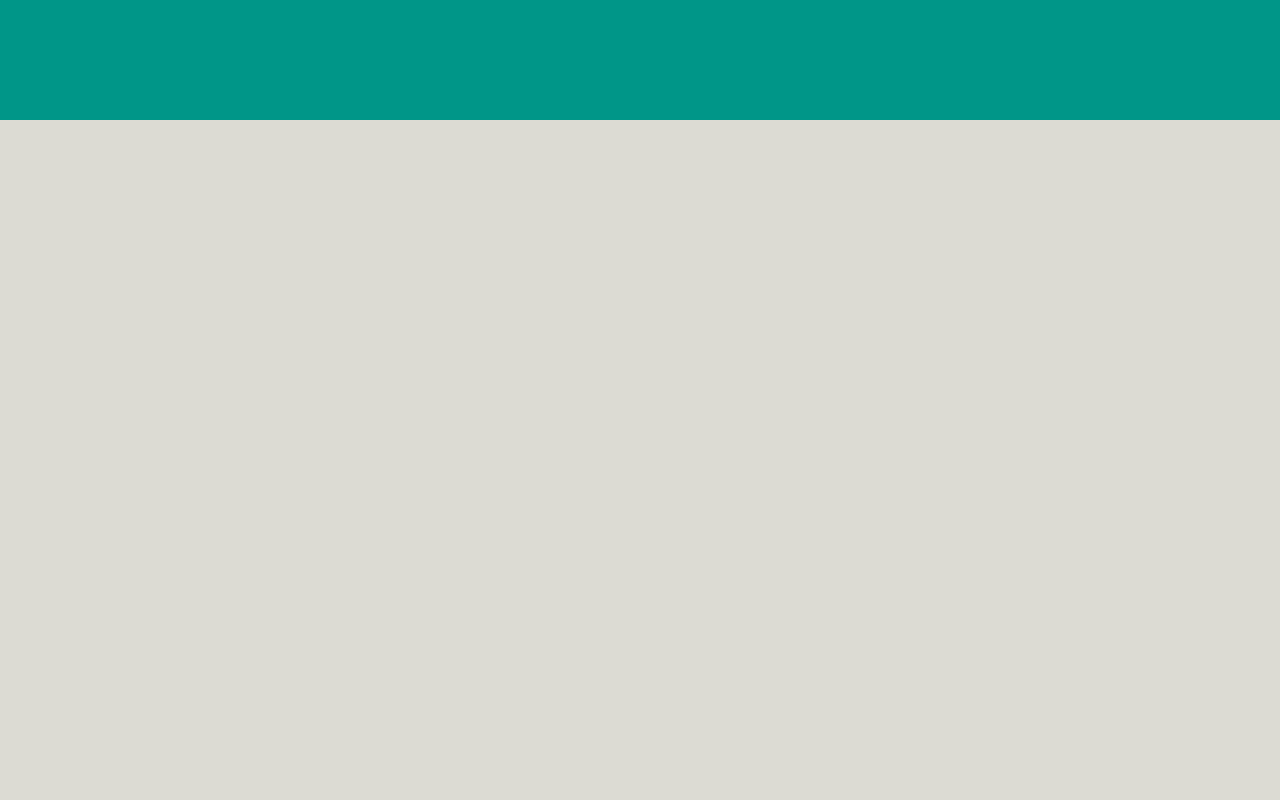
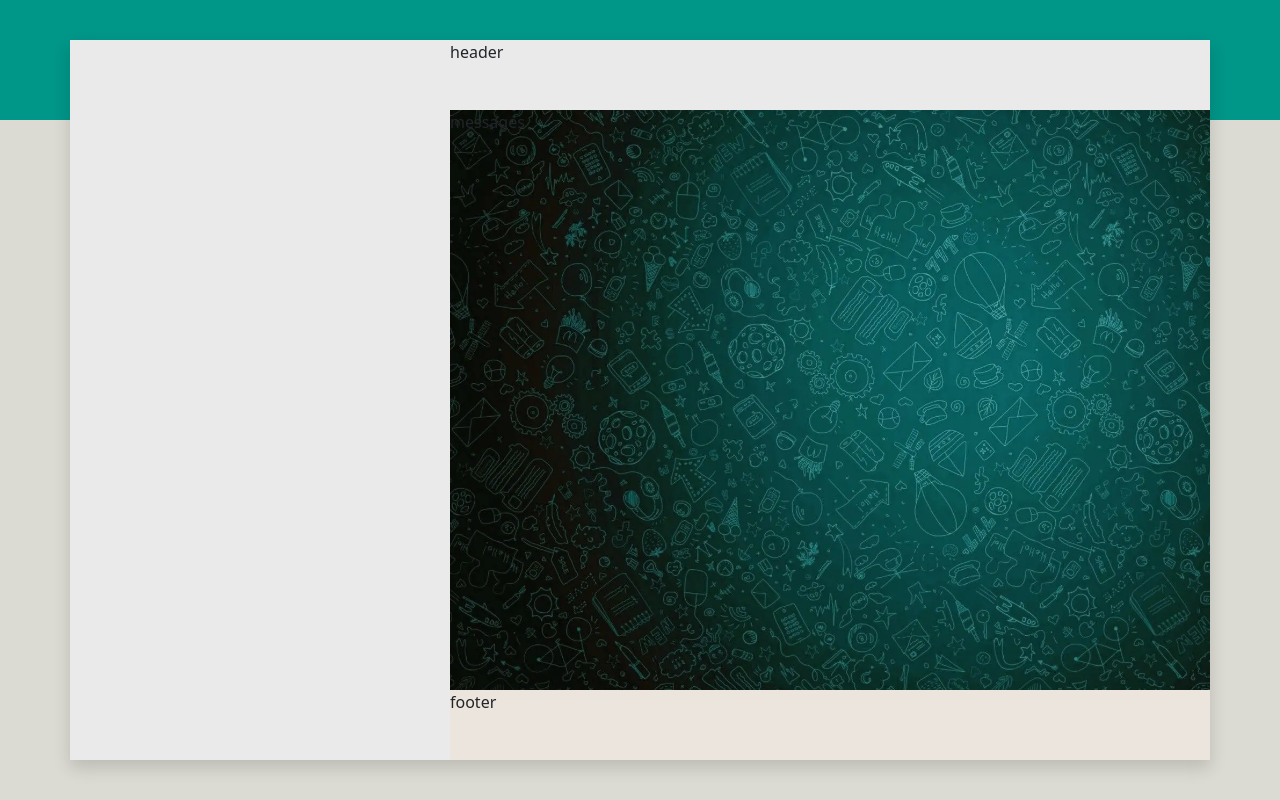
Before and after one commit to GabrieleLombard01/Whatsapp_web, a React (Vite) app in the folder app/: page / in a window 1280 px wide. Built offline with nearby package versions, Linux system fonts and the light colour scheme.

Commit message:
chat section

```diff
--- a/app/src/components/AppLayout.jsx
+++ b/app/src/components/AppLayout.jsx
@@ -3,13 +3,22 @@ function Layout() {
 
     return (
       <>
-        <div className="h-100 d-flex align-items-center justify-content-center">
+        <div id="content" className="h-100 d-flex align-items-center justify-content-center">
           <main className="container shadow bg-white">
             <div className="row h-100">
             {/* SIDEBAR SECTION */}
             <section id="sidebar" className="col-4 p-0 h-100 bg-light-gray"></section>
+
             {/* CHAT SECTION */}
-            <section id="chat" className="col-8 p-0 h-100 bg-chat-color"></section>
+            <section id="chat" className="col-8 p-0 h-100 bg-chat-color d-flex flex-column ">
+              {/* chat header */}
+              <header className="bg-light-gray flex-shrink-0">header</header>
+              {/* chat messages */}
+              <section className="flex-grow-1 overflow-auto bg-chat-image">messages</section>
+              {/* chat footer */}
+              <footer className="flex-shrink-0">footer</footer>
+            </section>
+
             </div>
           </main>
         </div>
--- a/app/src/scss/_colors.scss
+++ b/app/src/scss/_colors.scss
@@ -9,3 +9,23 @@
     --light-gray:#eaeaea;
     --darker-gray: #222e35;
 }
+#content .container {
+    height: 90%;
+}
+#chat {
+    background-color: var(--bg-chat);
+}
+/* Background utils */
+.bg-light-gray {
+    background-color: var(--light-gray);
+}
+.bg-chat-color {
+background-color: var(--bg-chat);
+}
+.bg-light-blue{
+    background-color: var(--light-blue);
+}
+.bg-chat-image{
+    background-image: url('../assets/img/bg_default.webp');
+    background-size: cover;
+}
--- a/app/src/scss/_layout.scss
+++ b/app/src/scss/_layout.scss
@@ -4,3 +4,9 @@
         linear-gradient(var(--green) 15%,
         var(--bg-gray) 15%);
 }
+
+/*CHAT SECTION*/
+#chat header,
+#chat footer{
+    height: 70px;
+}
```
Also changed, not shown: app/src/assets/img/bg_default.webp (added).
